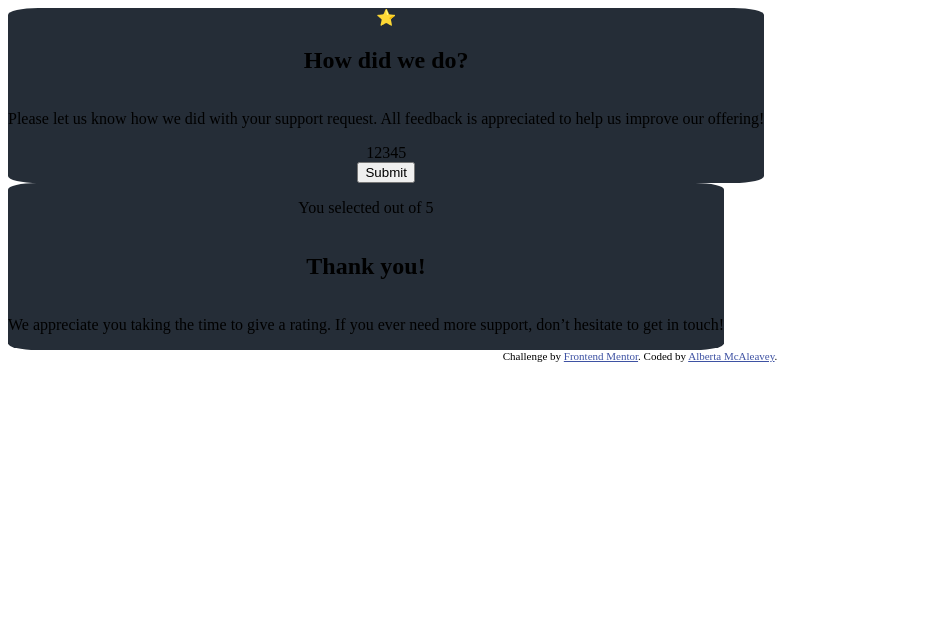
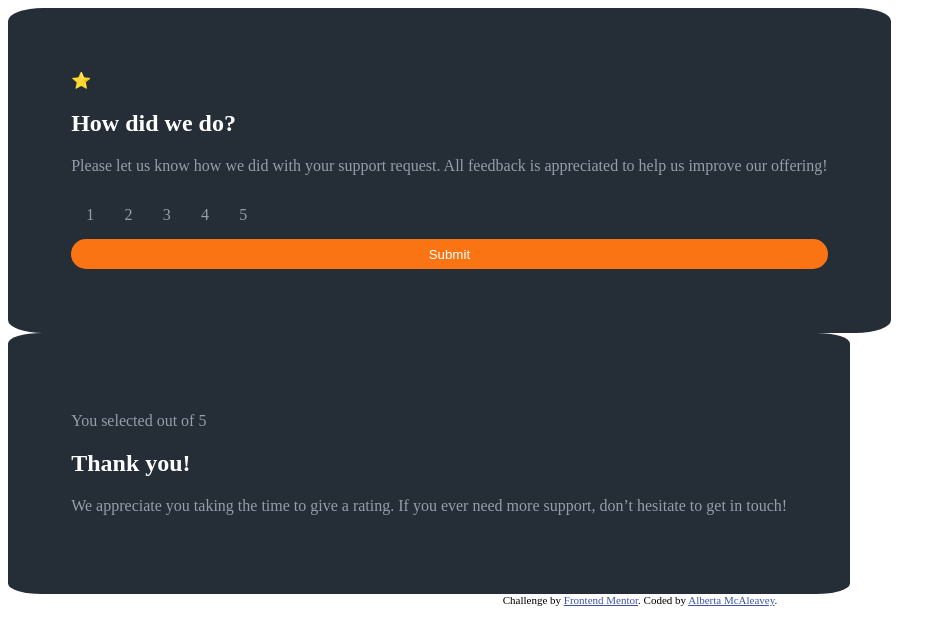
Before and after one commit to albertamcaleavey/interactive-rating-component-main, a plain HTML site: page index.html in a window 1280 px wide. Shown: the whole page, without its empty margins (0-946 px from the left). Drawn offline with Linux system fonts and the light colour scheme.

Commit message:
add additional styling to rating and thank you state containers

```diff
--- a/style.css
+++ b/style.css
@@ -2,10 +2,32 @@
   background-color: hsl(213, 19%, 18%);
   border-radius: 4%;
   width: fit-content;
-  display: grid;
-  place-items: center;
+  padding: 5%;
 }
 
-.numbers-container{
+.numbers-container {
   display: flex;
 }
+
+.numbers-container > div {
+  color: hsl(217, 12%, 63%);
+  border-radius: 50px;
+  padding: 2%;
+}
+
+button {
+  background-color: hsl(25, 97%, 53%);
+  color: white;
+  border: none;
+  padding: 1%;
+  border-radius: 50px;
+  width: 100%;
+}
+
+h2 {
+  color: hsl(0, 0%, 100%);
+}
+
+p {
+  color: hsl(217, 12%, 63%);
+}
```
